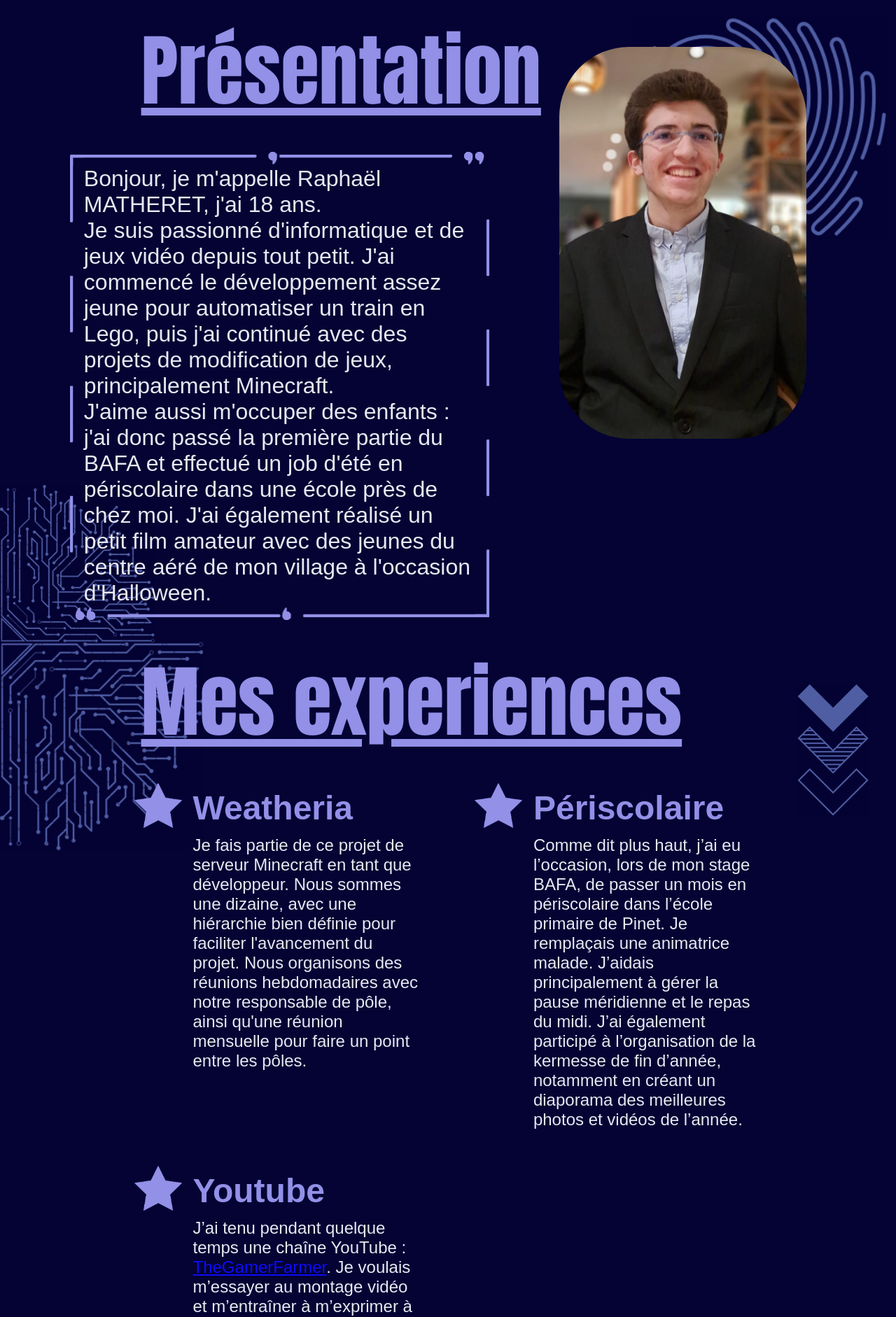
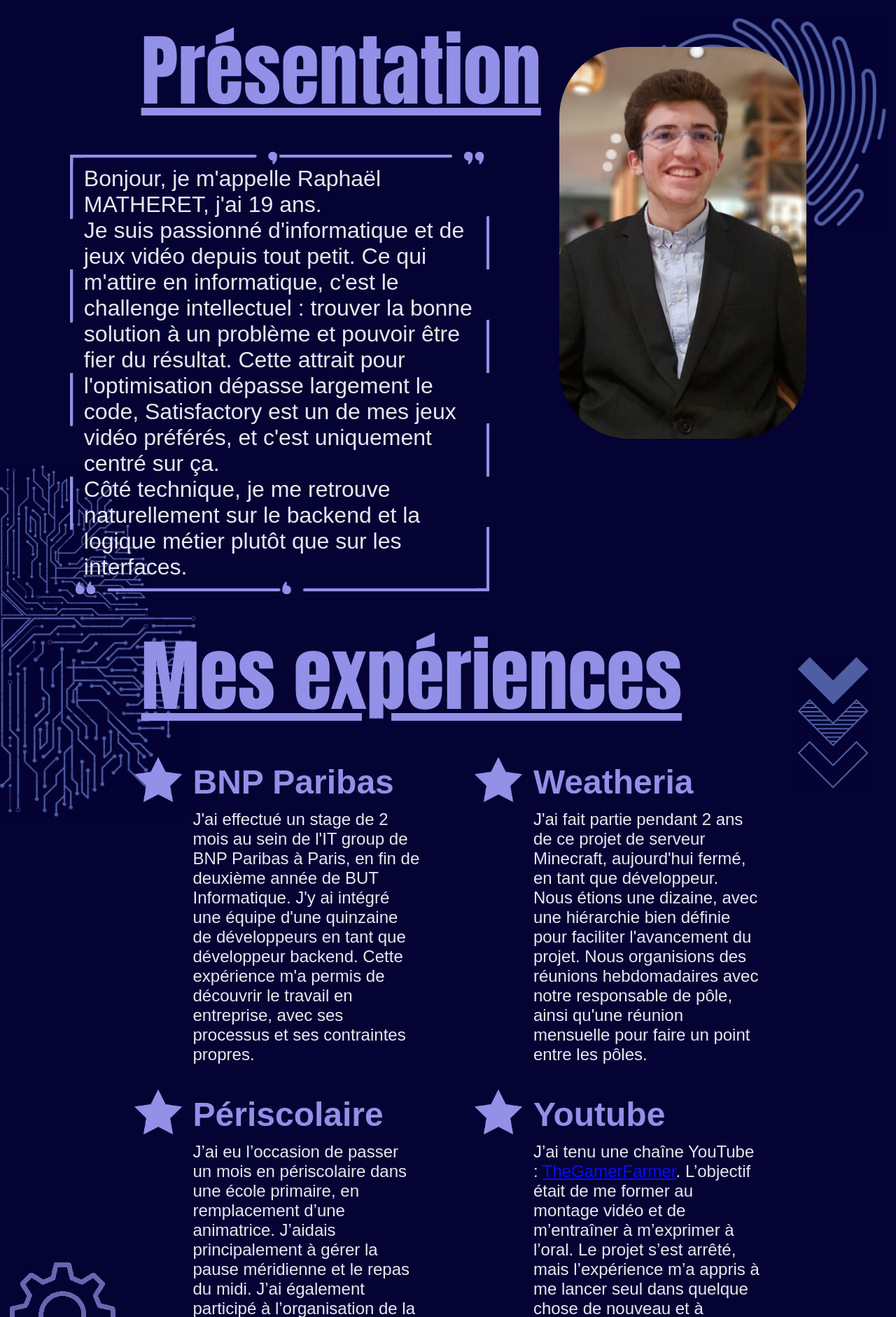
Before and after one commit to TheGamerFarmer/Portfolio, a PHP site: page /portfolio in a window 1280 px wide. Shown: the part 64-1946 px from the top of the page at 70% size. Run offline with PHP 8.4, Linux system fonts and the light colour scheme; a stand-in replaces the project's code that opens the database connection; some libraries are stand-ins or nearby versions.

Commit message:
refonte graphique

```diff
--- a/sitePortfolio/aProposDeMoi/aProposDeMoi.css
+++ b/sitePortfolio/aProposDeMoi/aProposDeMoi.css
@@ -87,7 +87,7 @@
     flex-wrap: wrap;
     width: 70vw;
     justify-content: space-between;
-    gap: 3vh 3vw;
+    gap: 1vh 3vw;
     padding: 0 7%;
 }
 
--- a/sitePortfolio/aProposDeMoi/aProposDeMoi.php
+++ b/sitePortfolio/aProposDeMoi/aProposDeMoi.php
@@ -2,7 +2,13 @@
 <html lang="fr">
 <head>
     <meta charset="utf-8">
-    <title>Portfolio</title>
+    <title>À propos — Raphaël MATHERET</title>
+    <meta name="description" content="Développeur logiciel passionné d'informatique et de jeux vidéo. Découvrez mon parcours, mes expériences et mes compétences.">
+    <meta property="og:title" content="À propos — Raphaël MATHERET">
+    <meta property="og:description" content="Développeur logiciel passionné d'informatique et de jeux vidéo. Découvrez mon parcours, mes expériences et mes compétences.">
+    <meta property="og:image" content="https://raphael.zron.fr/sitePortfolio/aProposDeMoi/photo.jpg">
+    <meta property="og:url" content="https://raphael.zron.fr/portfolio">
+    <meta property="og:type" content="website">
     <link rel="icon" type="image/x-icon" href="/icon.jpeg">
     <link rel="stylesheet" href="/sitePortfolio/aProposDeMoi/aProposDeMoi.css">
     <?php include("../header/headerHead.html") ?>
@@ -15,19 +21,18 @@
     <div id="presentation" class="partie">
         <img id="empreinteDigitale" class="imageFond translucide" src="/sitePortfolio/aProposDeMoi/empreinteDigitale.png" alt="empreinte digitale">
 
-        <div id="presentation-text">
+        <div id="presentation-text" class="reveal-left">
             <h1 class="titre">Présentation</h1>
-            <p>Bonjour, je m'appelle Raphaël MATHERET, j'ai 18 ans.<br>
-                Je suis passionné d'informatique et de jeux vidéo depuis tout petit. J'ai commencé le développement
-                assez jeune pour automatiser un train en Lego, puis j'ai continué avec des projets de modification de
-                jeux, principalement Minecraft.<br>
-                J'aime aussi m'occuper des enfants : j'ai donc passé la première partie du BAFA et effectué un job d'été
-                en périscolaire dans une école près de chez moi. J'ai également réalisé un petit film amateur avec des
-                jeunes du centre aéré de mon village à l'occasion d'Halloween.
+            <p>Bonjour, je m'appelle Raphaël MATHERET, j'ai <?= (new DateTime('2006-09-21'))->diff(new DateTime())->y ?> ans.<br>
+                Je suis passionné d'informatique et de jeux vidéo depuis tout petit. Ce qui m'attire en informatique,
+                c'est le challenge intellectuel : trouver la bonne solution à un problème et pouvoir être fier du résultat.
+                Cette attrait pour l'optimisation dépasse largement le code, Satisfactory est un
+                de mes jeux vidéo préférés, et c'est uniquement centré sur ça. <br>
+                Côté technique, je me retrouve naturellement sur le backend et la logique métier plutôt que sur les interfaces.
             </p>
         </div>
 
-        <img id="selfie" src="/sitePortfolio/aProposDeMoi/photo.jpg" alt="photo Présentation">
+        <img id="selfie" class="reveal-right" src="/sitePortfolio/aProposDeMoi/photo.jpg" alt="photo Présentation">
         <img class="circuitElectric imageFond translucide" src="/sitePortfolio/aProposDeMoi/circuitElectric.png" alt="circuit électrique">
     </div>
 
@@ -35,40 +40,48 @@
         <img class="circuitElectric imageFond translucide" src="/sitePortfolio/aProposDeMoi/circuitElectric.png" alt="circuit électrique">
         <img id="flecheMesExperiences" class="imageFond translucide" src="/sitePortfolio/images/fleche.png" alt="fleche">
 
-        <h1 class="titre">Mes experiences</h1>
+        <h1 class="titre">Mes expériences</h1>
         <ul>
-            <li>
+            <li class="reveal stagger-1">
+                <img src="/sitePortfolio/aProposDeMoi/experiencesPrefix.png" alt="Éxpériences préfix">
+                <div class="exempleText">
+                    <h2>BNP Paribas</h2>
+                    <p>J'ai effectué un stage de 2 mois au sein de l'IT group de BNP Paribas à Paris, en fin de deuxième année de BUT Informatique.
+                        J'y ai intégré une équipe d'une quinzaine de développeurs en tant que développeur backend.
+                        Cette expérience m'a permis de découvrir le travail en entreprise,
+                        avec ses processus et ses contraintes propres.</p>
+                </div>
+            </li>
+
+            <li class="reveal stagger-2">
                 <img src="/sitePortfolio/aProposDeMoi/experiencesPrefix.png" alt="Éxpériences préfix">
                 <div class="exempleText">
                     <h2>Weatheria</h2>
-                    <p>
-
-                        Je fais partie de ce projet de serveur Minecraft en tant que développeur. Nous sommes une
-                        dizaine, avec une hiérarchie bien définie pour faciliter l'avancement du projet.
-                        Nous organisons des réunions hebdomadaires avec notre responsable de pôle, ainsi qu'une réunion
+                    <p>J'ai fait partie pendant 2 ans de ce projet de serveur Minecraft, aujourd'hui fermé, en tant que développeur.
+                        Nous étions une dizaine, avec une hiérarchie bien définie pour faciliter l'avancement du projet.
+                        Nous organisions des réunions hebdomadaires avec notre responsable de pôle, ainsi qu'une réunion
                         mensuelle pour faire un point entre les pôles.
                     </p>
                 </div>
             </li>
-            <li>
+            <li class="reveal stagger-3">
                 <img src="/sitePortfolio/aProposDeMoi/experiencesPrefix.png" alt="Éxpériences préfix">
                 <div class="exempleText">
                     <h2>Périscolaire</h2>
-                    <p>Comme dit plus haut, j’ai eu l’occasion, lors de mon stage BAFA, de passer un mois en périscolaire
-                        dans l’école primaire de Pinet. Je remplaçais une animatrice malade. J’aidais principalement à
-                        gérer la pause méridienne et le repas du midi. J’ai également participé à l’organisation de la
-                        kermesse de fin d’année, notamment en créant un diaporama des meilleures photos et vidéos de l’année.</p>
+                    <p>J’ai eu l’occasion de passer un mois en périscolaire dans une école primaire, en remplacement d’une animatrice.
+                        J’aidais principalement à gérer la pause méridienne et le repas du midi. J’ai également participé
+                        à l’organisation de la kermesse de fin d’année, en créant un diaporama des meilleures photos et vidéos de l’année.</p>
                 </div>
             </li>
-            <li>
+
+            <li class="reveal stagger-4">
                 <img src="/sitePortfolio/aProposDeMoi/experiencesPrefix.png" alt="Éxpériences préfix">
                 <div class="exempleText">
                     <h2>Youtube</h2>
-                    <p>J’ai tenu pendant quelque temps une chaîne YouTube :
-                        <a href="https://www.youtube.com/@thegamerfarmer">TheGamerFarmer</a>.
-                        Je voulais m’essayer au montage vidéo et m’entraîner à m’exprimer à l’oral. Ça n’a pas été une
-                        franche réussite, mais cela m’a permis de me lancer dans un projet, d’apprendre par moi-même,
-                        ce que j’ai refait un peu plus tard en reprenant le développement.</p>
+                    <p>J’ai tenu une chaîne YouTube : <a href="https://www.youtube.com/@thegamerfarmer">TheGamerFarmer</a>.
+                        L’objectif était de me former au montage vidéo et de m’entraîner à m’exprimer à l’oral.
+                        Le projet s’est arrêté, mais l’expérience m’a appris à me lancer seul dans quelque chose de nouveau
+                        et à apprendre sur le tas, une habitude que j’ai gardée dans l'informatique.</p>
                 </div>
             </li>
         </ul>
@@ -83,23 +96,23 @@
 
         <h1 class="titre">Mes outils</h1>
 
-        <div class="langage">
+        <div class="langage reveal-scale stagger-1">
             <img src="/sitePortfolio/aProposDeMoi/logoJava.png" alt="logo java">
         </div>
 
-        <div class="langage">
+        <div class="langage reveal-scale stagger-2">
             <img src="/sitePortfolio/aProposDeMoi/logoPhp.png" alt="logo php">
         </div>
 
-        <div class="langage">
+        <div class="langage reveal-scale stagger-3">
             <img src="/sitePortfolio/aProposDeMoi/logoHtmlCssJs.png" alt="logo html css js">
         </div>
 
-        <div class="langage">
+        <div class="langage reveal-scale stagger-4">
             <img src="/sitePortfolio/aProposDeMoi/logoGit.png" alt="logo Git">
         </div>
 
-        <div class="langage">
+        <div class="langage reveal-scale stagger-5">
             <img src="/sitePortfolio/aProposDeMoi/logoSQL.png" alt="logo SQL">
         </div>
     </div>
--- /dev/null
+++ b/sitePortfolio/animations.css
@@ -0,0 +1,29 @@
+/* Scroll-reveal — état initial caché */
+.reveal,
+.reveal-left,
+.reveal-right,
+.reveal-scale {
+    opacity: 0;
+    transition: opacity 0.6s ease, transform 0.6s ease;
+}
+
+.reveal        { transform: translateY(30px); }
+.reveal-left   { transform: translateX(-50px); }
+.reveal-right  { transform: translateX(50px); }
+.reveal-scale  { transform: scale(0.75); }
+
+/* État visible déclenché par JS */
+.reveal.visible,
+.reveal-left.visible,
+.reveal-right.visible,
+.reveal-scale.visible {
+    opacity: 1;
+    transform: none;
+}
+
+/* Décalages pour les animations en cascade */
+.stagger-1 { transition-delay: 0.1s; }
+.stagger-2 { transition-delay: 0.2s; }
+.stagger-3 { transition-delay: 0.3s; }
+.stagger-4 { transition-delay: 0.4s; }
+.stagger-5 { transition-delay: 0.5s; }
--- /dev/null
+++ b/sitePortfolio/animations.js
@@ -0,0 +1,13 @@
+document.addEventListener("DOMContentLoaded", () => {
+    const observer = new IntersectionObserver((entries) => {
+        entries.forEach(entry => {
+            if (entry.isIntersecting) {
+                entry.target.classList.add("visible");
+                observer.unobserve(entry.target);
+            }
+        });
+    }, { threshold: 0.1 });
+
+    document.querySelectorAll(".reveal, .reveal-left, .reveal-right, .reveal-scale")
+        .forEach(el => observer.observe(el));
+});
--- a/sitePortfolio/header/headerHead.html
+++ b/sitePortfolio/header/headerHead.html
@@ -1,4 +1,7 @@
+<meta name="viewport" content="width=device-width, initial-scale=1.0">
 <link rel="stylesheet" href="/sitePortfolio/images/images.css">
+<link rel="stylesheet" href="/sitePortfolio/animations.css">
+<script src="/sitePortfolio/animations.js" defer></script>
 <link rel="stylesheet" href="/sitePortfolio/header/header.css">
 <script src="https://cdnjs.cloudflare.com/ajax/libs/crypto-js/4.1.1/crypto-js.min.js"></script>
 <script type="module" src="/sitePortfolio/header/header.js"></script>
```
Also changed, not shown: accueil/accueil.css (+33 -2 lines), accueil/accueil.html (+13 -2 lines), sitePortfolio/contact/contact.css (+19 -0 lines), sitePortfolio/contact/contact.php (+42 -9 lines), sitePortfolio/projets/projets.php (+8 -2 lines), accueil/photo.jpeg (added).
